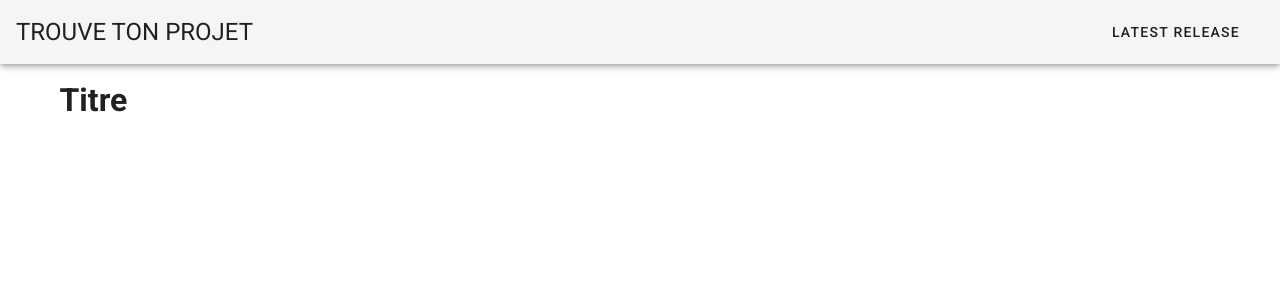
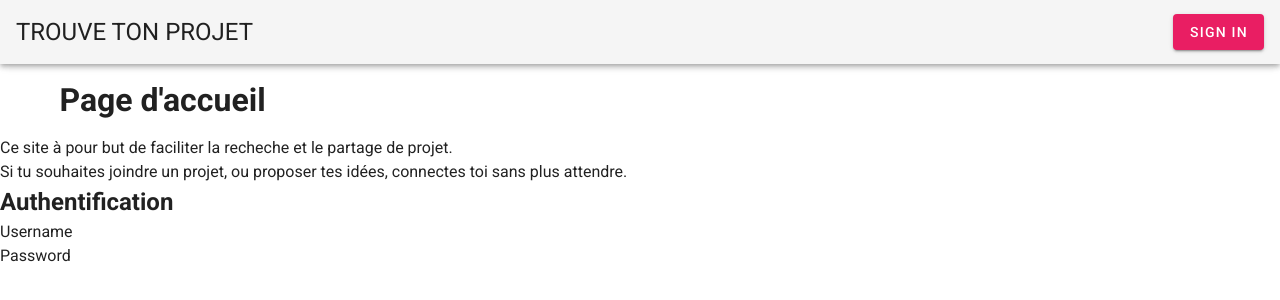
Before and after one commit to danielgrably/trouvetonprojet, a Vue app: page / in a window 1280 px wide. Shown: the top 300 px of the page. Built offline with nearby package versions, Linux system fonts and the light colour scheme.

Commit message:
affichage authentification

```diff
--- a/server.js
+++ b/server.js
@@ -22,6 +22,9 @@ app.use(session({
 app.use(morgan('dev'))
 app.use(bodyParser.json())
 app.use(cors())
+
+const path = require('path')
+app.use(express.static(path.join(__dirname, 'dist/')))
 
 const users = [{
   username: 'admin',
--- a/src/App.vue
+++ b/src/App.vue
@@ -5,31 +5,38 @@
         <span>Trouve ton projet</span>
       </v-toolbar-title>
       <v-spacer></v-spacer>
-      <v-btn
+      <v-btn class="pink with white--text">Sign in</v-btn>
+      <!--<v-btn
         text
         href="https://github.com/vuetifyjs/vuetify/releases/latest"
         target="_blank"
       >
         <span class="mr-2">Latest Release</span>
       </v-btn>
+      -->
     </v-app-bar>
 
     <v-content>
       <HelloWorld/>
+      Ce site à pour but de faciliter la recheche et le partage de projet.
+      <br>Si tu souhaites joindre un projet, ou proposer tes idées, connectes toi sans plus attendre.
+      <Login/>
     </v-content>
   </v-app>
 </template>
 
 <script>
-import HelloWorld from './components/HelloWorld';
+import HelloWorld from './components/HelloWorld'
+import Login from './components/Login'
 
 export default {
   name: 'App',
   components: {
     HelloWorld,
+    Login
   },
   data: () => ({
     //
-  }),
-};
+  })
+}
 </script>
--- a/src/components/HelloWorld.vue
+++ b/src/components/HelloWorld.vue
@@ -4,7 +4,8 @@
       text-center
       wrap
     >
-      <h1>Titre</h1>
+      <h1 style="text-align: center">
+        Page d'accueil</h1>
     </v-layout>
   </v-container>
 </template>
--- /dev/null
+++ b/src/components/Login.vue
@@ -0,0 +1,37 @@
+<template>
+    <div class="login-form">
+        <h2 class="login-heading">Authentification</h2>
+        <form action="#" @submit.prevent="login">
+
+            <div class="form-control">
+                <label for="text">Username</label>
+                <input type="text" name="username" id="username" class="login-input" v-model="username">
+            </div>
+
+            <div class="form-control mb-more">
+                <label for="password">Password</label>
+                <input type="password" name="password" id="password" class="login-input" v-model="password">
+            </div>
+        </form>
+    </div>
+</template>
+
+<script>
+export default {
+  name: 'login',
+  data () {
+    return {
+      username: '',
+      password: ''
+    }
+  },
+  methods: {
+    login () {
+      this.$store.dispatch('retrieveToken', {
+        username: this.username,
+        password: this.password
+      })
+    }
+  }
+}
+</script>
--- a/src/plugins/vuetify.js
+++ b/src/plugins/vuetify.js
@@ -1,10 +1,10 @@
-import Vue from 'vue';
-import Vuetify from 'vuetify/lib';
+import Vue from 'vue'
+import Vuetify from 'vuetify/lib'
 
-Vue.use(Vuetify);
+Vue.use(Vuetify)
 
 export default new Vuetify({
   icons: {
-    iconfont: 'mdi',
-  },
-});
+    iconfont: 'mdi'
+  }
+})
```
